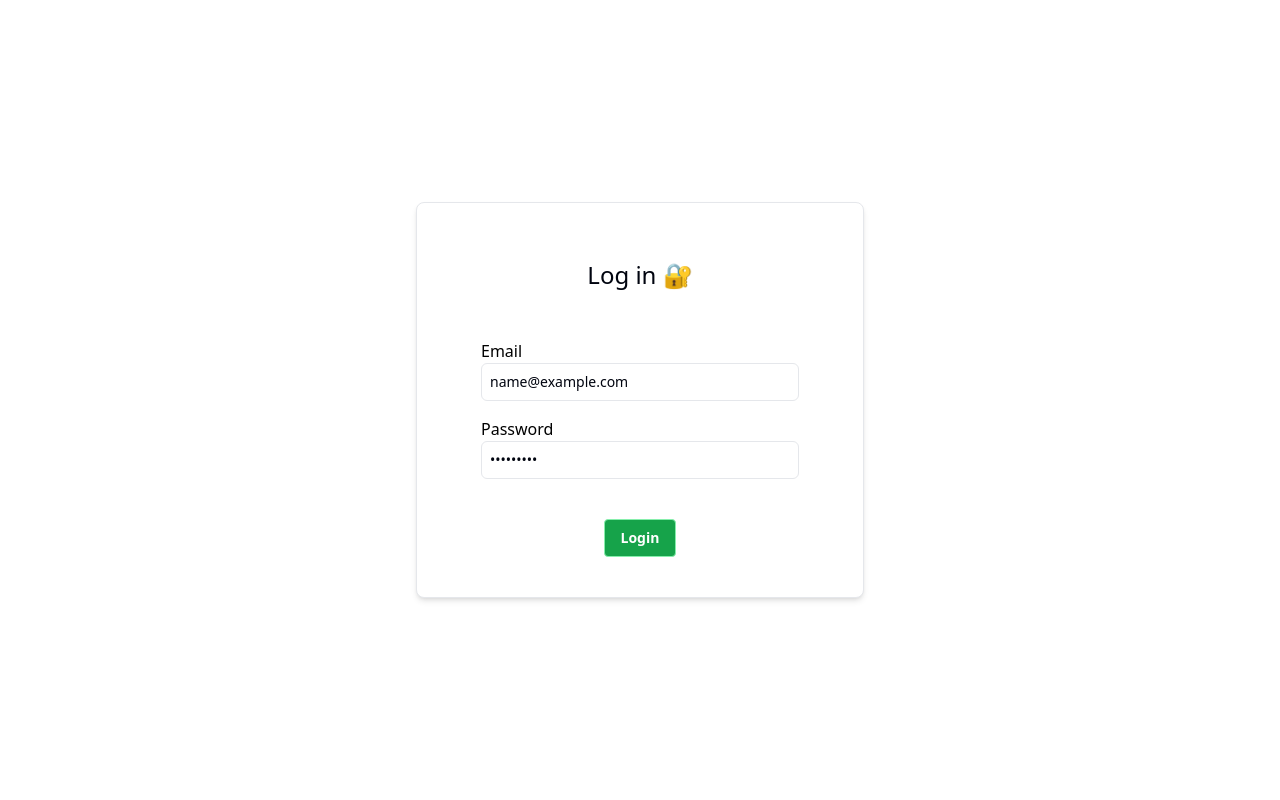
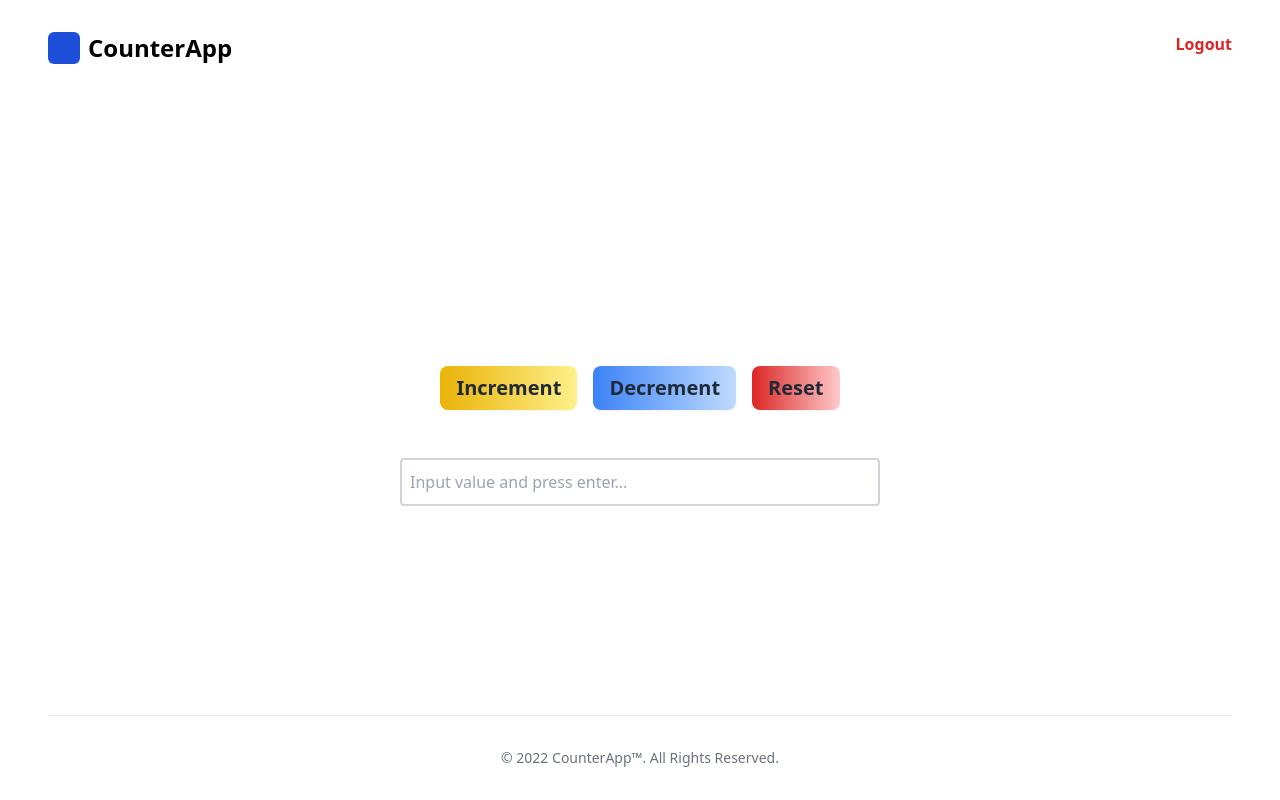
Before and after one commit to anita-brown/react_counter_app, a React (Create React App) app: page / in a window 1280 px wide. Both pictures are taken after typing "name@example.com", "Sample123" into the empty fields and a click on the button "Login". Built offline with nearby package versions, Linux system fonts and the light colour scheme.

Commit message:
chore: completed

```diff
--- a/package.json
+++ b/package.json
@@ -13,13 +13,16 @@
     "@types/react-dom": "^18.0.9",
     "@types/react-redux": "^7.1.24",
     "@types/react-router-dom": "^5.3.3",
+    "@types/yup": "^0.32.0",
+    "formik": "^2.2.9",
     "react": "^18.2.0",
     "react-dom": "^18.2.0",
     "react-redux": "^8.0.5",
     "react-router-dom": "^6.5.0",
     "react-scripts": "5.0.1",
     "typescript": "^4.9.4",
-    "web-vitals": "^2.1.4"
+    "web-vitals": "^2.1.4",
+    "yup": "^0.32.11"
   },
   "scripts": {
     "start": "react-scripts start",
--- a/src/App.tsx
+++ b/src/App.tsx
@@ -1,20 +1,14 @@
-import React from "react";
-import Counter from "./components/counter/Counter";
-import Header from "./components/header/Header";
-import Login from "./components/login/Login";
+import React, { Fragment } from "react";
+import { BrowserRouter } from "react-router-dom";
+import Routes from "./routes";
 
 function App() {
   return (
-    <>
-    <Login />
-      {/* <section className="lg:px-[3rem] px-[2rem] py-[1rem] bg-dimWhite h-[100vh]">
-        <Header />
-
-        <div className="flex py-[13rem] justify-center items-center">
-          <Counter />
-        </div>
-      </section> */}
-    </>
+    <Fragment>
+      <BrowserRouter>
+        <Routes />
+      </BrowserRouter>
+    </Fragment>
   );
 }
 
--- a/src/components/counter/Counter.tsx
+++ b/src/components/counter/Counter.tsx
@@ -14,11 +14,11 @@ const Counter = () => {
     }
   };
   return (
-    <main>
-      <p className="text-center text-5xl lg:text-6xl font-bold">{counter}</p>
-      <div className="flex justify-between mt-4">
+    <main className="flex flex-col gap-4 w-[100%] justify-center items-center">
+      <p className="text-center text-5xl lg:text-6xl font-bold text-white">{counter}</p>
+      <div className="flex lg:gap-4 gap-2 justify-between mt-4">
         <button
-          className="text-x lg:text-xl text-gray-800 lg:py-2 lg:px-4 py-2 px-2 rounded bg-gradient-to-r from-green-500 to-green-200 rounded-lg shadow-sm hover:bg-gradient-to-l hover:from-green-500 hover:bg-green-300 font-semibold"
+          className="text-x lg:text-xl text-gray-800 lg:py-2 lg:px-4 py-2 px-2 rounded bg-gradient-to-r from-yellow-500 to-yellow-200 rounded-lg shadow-sm hover:bg-gradient-to-l hover:from-yellow-500 hover:bg-yellow-300 font-semibold"
           onClick={() => dispatch(increment())}
         >
           Increment
--- /dev/null
+++ b/src/components/footer/Footer.tsx
@@ -0,0 +1,17 @@
+import React from 'react'
+
+const Footer = () => {
+  return (
+    <footer className="dark:bg-gray-900">
+      <div className="block border-t-[.2px] border-gray-200 lg:pt-8 pt-2 text-sm text-gray-500 text-center dark:text-gray-400">
+        © 2022{" "}
+        <a href="/" className="hover:underline">
+          CounterApp™
+        </a>
+        . All Rights Reserved.
+      </div>
+    </footer>
+  );
+}
+
+export default Footer
--- a/src/components/header/Header.tsx
+++ b/src/components/header/Header.tsx
@@ -1,12 +1,27 @@
-import React from "react";
-import { Link } from "react-router-dom";
+import React, { useEffect, useState } from "react";
+import { Link, useNavigate } from "react-router-dom";
 
 const Header = () => {
+  const [logout, setLogout] = useState(false);
+  const navigate = useNavigate();
+
+  useEffect(() => {
+    if (!localStorage.getItem("auth"))
+      navigate("/login");
+  }, [logout]);
+
+  const handleLogout = (e: any) => {
+    e.preventDefault();
+    localStorage.removeItem("auth");
+    setLogout(true);
+  };
   return (
     <nav className="flex justify-between">
-      <p className="text-xl font-bold text-blue-600">CounterApp</p>
-      <p className="text-red-600 font-semibold">
-
+      <a href="/" className="flex gap-2 items-center mb-4 sm:mb-0">
+        <div className="px-4 py-4 bg-blue-700 rounded-md h-8" />
+        <span className="self-center lg:text-2xl text-xl font-semibold whitespace-nowrap dark:text-white">CounterApp</span>
+      </a>
+      <p onClick={handleLogout} className="text-red-600 font-semibold">
         <Link to="/">Logout</Link>{" "}
       </p>
     </nav>
--- a/src/components/login/Login.tsx
+++ b/src/components/login/Login.tsx
@@ -1,35 +1,67 @@
-import React from 'react'
+import { Formik } from "formik";
+import React, { useEffect,  } from "react";
+import { useNavigate } from "react-router-dom";
+import { schema } from "../../utils/Utils";
 
 const Login = () => {
-  const handleFormSubmit = (e: any) => {
-    e.preventDefault();
-
-    let email = e.target.elements.email?.value;
-    let password = e.target.elements.password?.value;
-
-    console.log(email, password);
-  };
+  const navigate = useNavigate();
+  useEffect(() => {
+    if (localStorage.getItem("auth"))
+    navigate("/", { replace: true });
+},[])
   return (
-    <div className="h-screen flex bg-gray-bg1">
+    <div className="h-screen dark:bg-gray-900 flex">
       <div className="w-full max-w-md m-auto bg-white rounded-lg border border-primaryBorder shadow-md py-10 px-16">
         <h1 className="text-2xl font-medium text-primary mt-4 mb-12 text-center">Log in 🔐</h1>
-
-        <form onSubmit={handleFormSubmit}>
+        <Formik
+          validationSchema={schema}
+          initialValues={{ email: "", password: "" }}
+          onSubmit={(values: any) => {
+            navigate("/", { replace: true });
+            localStorage.setItem("auth", "true");
+          }}
+        >
+          {({ values, errors, touched, handleChange, handleBlur, handleSubmit }) => (
+            <form onSubmit={handleSubmit}>
               <div>
                 <label htmlFor="email">Email</label>
-            <input type="email" className={`w-full p-2 text-primary border rounded-md outline-none text-sm transition duration-150 ease-in-out mb-4`} id="email" placeholder="Your Email" />
+                <input
+                  onChange={handleChange}
+                  type="email"
+                  name="email"
+                  value={values.email}
+                  onBlur={handleBlur}
+                  className={`w-full p-2 text-primary border rounded-md outline-none text-sm transition duration-150 ease-in-out mb-2`}
+                  id="email"
+                  placeholder="Your Email"
+                />
+                <p className="text-red-400 text-xs">{errors.email && touched.email && errors.email}</p>
               </div>
               <div>
                 <label htmlFor="password">Password</label>
-            <input type="password" className={`w-full p-2 text-primary border rounded-md outline-none text-sm transition duration-150 ease-in-out mb-4`} id="password" placeholder="Your Password" />
+                <input
+                  onChange={handleChange}
+                  type="password"
+                  name="password"
+                  value={values.password}
+                  onBlur={handleBlur}
+                  className={`w-full p-2 text-primary border rounded-md outline-none text-sm transition duration-150 ease-in-out mb-2`}
+                  id="password"
+                  placeholder="Your Password"
+                />
+                <p className="text-red-400 text-xs">{errors.password && touched.password && errors.password}</p>
               </div>
 
               <div className="flex justify-center items-center mt-6">
-            <button className='bg-green-600 py-2 px-4 text-sm text-white rounded border border-green-300 focus:outline-none font-semibold focus:border-green-dark'>Login</button>
+                <button type="submit" className="bg-gray-600 py-2 px-4 text-sm text-white rounded border border-gray-300 focus:outline-none font-semibold focus:border-gray-dark">
+                  Login
+                </button>
               </div>
             </form>
+          )}
+        </Formik>
       </div>
     </div>
   );
 };
-export default Login
+export default Login;
--- a/src/index.tsx
+++ b/src/index.tsx
@@ -4,15 +4,12 @@ import "./index.css";
 import App from "./App";
 import { Provider } from "react-redux";
 import { store } from "./redux/store";
-import { BrowserRouter } from "react-router-dom";
 
 const root = ReactDOM.createRoot(document.getElementById("root") as HTMLElement);
 root.render(
   <React.StrictMode>
-    <BrowserRouter>
     <Provider store={store}>
       <App />
     </Provider>
-    </BrowserRouter>
   </React.StrictMode>
 );
--- /dev/null
+++ b/src/models/Main.tsx
@@ -0,0 +1,20 @@
+import React from 'react'
+import Counter from '../components/counter/Counter';
+import Footer from '../components/footer/Footer';
+import Header from '../components/header/Header';
+
+const Main = () => {
+  return (
+    <section className="lg:px-[3rem] flex flex-col justify-between px-[2rem] py-[2rem] dark:bg-gray-900 h-[100vh]">
+      <Header />
+
+      {/* <div className="flex justify-center items-center"> */}
+        <Counter />
+          {/* </div> */}
+
+      <Footer />
+    </section>
+  );
+}
+
+export default Main
--- /dev/null
+++ b/src/routes.tsx
@@ -0,0 +1,17 @@
+import React from "react";
+import { Route, Routes as Switch } from "react-router-dom";
+import Login from "./components/login/Login";
+import Main from "./models/Main";
+
+const Routes = () => {
+  return (
+    <>
+      <Switch>
+        <Route path="/login" element={<Login />}></Route>
+        <Route path="/" element={<Main />}></Route>
+      </Switch>
+    </>
+  );
+};
+
+export default Routes;
--- /dev/null
+++ b/src/utils/Utils.ts
@@ -0,0 +1,10 @@
+import * as Yup from "yup";
+
+export const schema = Yup.object().shape({
+    email: Yup.string()
+        .required("Email is a required field")
+        .email("Invalid email format"),
+    password: Yup.string()
+        .required("Password is a required field")
+        .min(8, "Password must be at least 8 characters")
+});
```
Also changed, not shown: 2 other files (tests, documents, lock files or other folders). Lines whose indentation alone changed are shown as unchanged.
